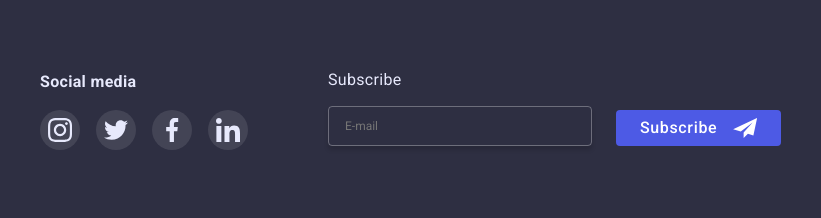
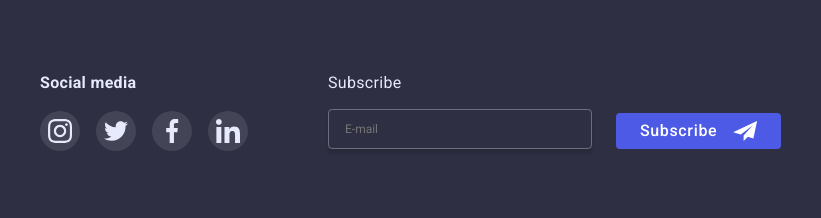
Before and after one commit to Olena1010/goit-markup-hw-06, a plain HTML site: page index.html in a window 1280 px wide. Shown: the part 2959-3177 px from the top of the page, 420-1241 px from the left. Drawn offline with nearby package versions, Linux system fonts and the light colour scheme.

Commit message:
corrected errors

```diff
--- a/css/styles.css
+++ b/css/styles.css
@@ -518,6 +518,7 @@ margin: 0;
 }
 .footer {
   display: flex;
+  align-items: baseline;
 }
 
 .footer-list {
@@ -568,7 +569,6 @@ margin: 0;
  display: flex;
  align-items: flex-end;
  margin-left: 80px;
- margin-bottom: 130px;
  }
 .form-footer-field {
  width: 264px;
```
Also changed, not shown: 1 other file.
